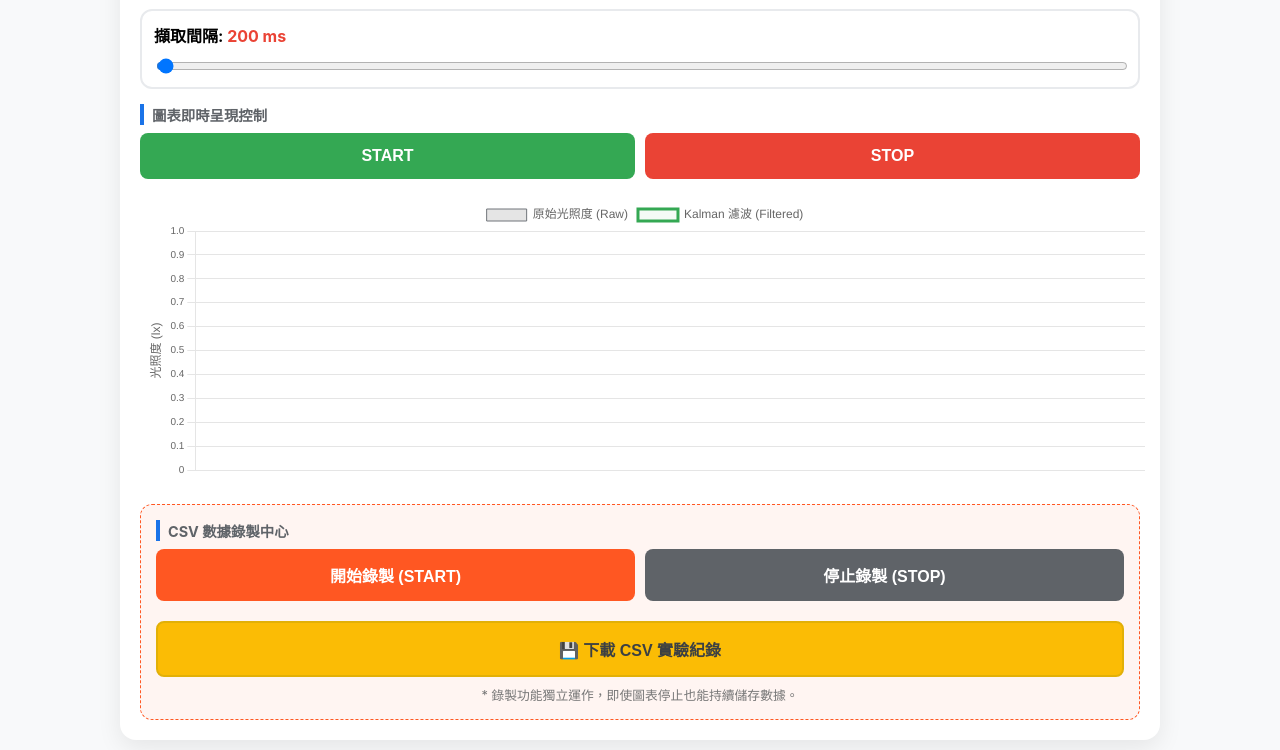
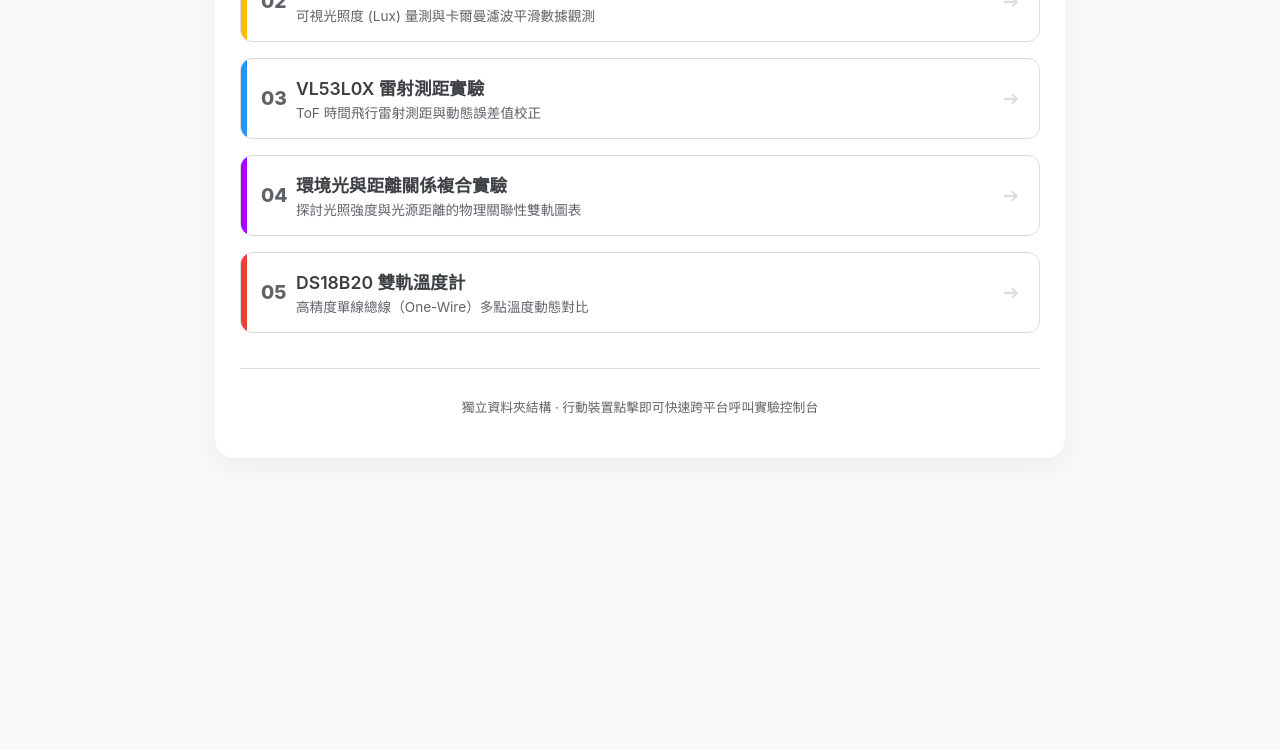
Before and after one commit to m929014-bot/science, a plain HTML site: page index.html in a window 1280 px wide. Shown: the part 311-1061 px from the top of the page. After the commit the page ends 800 px from the top, so only its background shows below. Drawn offline with nearby package versions, Linux system fonts and the light colour scheme.

Commit message:
Add files via upload

```diff
--- a/index.html
+++ b/index.html
@@ -3,273 +3,217 @@
 <head>
     <meta charset="UTF-8">
     <meta name="viewport" content="width=device-width, initial-scale=1.0, maximum-scale=1.0, user-scalable=no">
-    <title>ESP32-C3 科學實驗終端 - 光照度濾波</title>
-    <script src="https://cdn.jsdelivr.net/npm/chart.js"></script>
+    <title>ESP32-C3 科學實驗終端控制台</title>
     <style>
         :root {
             --primary-color: #1a73e8;
-            --success-color: #34a853;
-            --danger-color: #ea4335;
-            --warning-color: #fbbc05;
-            --record-color: #ff5722;
+            --bg-color: #f8f9fa;
+            --card-bg: #ffffff;
+            --text-color: #3c4043;
+            --text-muted: #5f6368;
+            --border-color: #dadce0;
+            --hover-shadow: 0 4px 20px rgba(26, 115, 232, 0.15);
+
+            /* 各實驗主題代表色 */
+            --color-bmp: #ff9800;
+            --color-bh: #fbbc05;
+            --color-vl: #2196f3;
+            --color-envdis: #aa00ff;
+            --color-ds: #ea4335;
         }
 
-        body { font-family: -apple-system, sans-serif; background: #f8f9fa; margin: 0; padding: 10px; display: flex; justify-content: center; }
-        .container { width: 100%; max-width: 1000px; background: white; padding: 20px; border-radius: 16px; box-shadow: 0 8px 24px rgba(0,0,0,0.08); border-top: 5px solid #ccc; }
+        body {
+            font-family: -apple-system, BlinkMacSystemFont, "Segoe UI", Roboto, "Helvetica Neue", Arial, sans-serif;
+            background-color: var(--bg-color);
+            color: var(--text-color);
+            margin: 0;
+            padding: 20px 10px;
+            display: flex;
+            justify-content: center;
+            align-items: center;
+            min-height: 100vh;
+            box-sizing: border-box;
+        }
 
-        h2 { text-align: center; color: #3c4043; margin: 0 0 20px 0; }
+        .container {
+            width: 100%;
+            max-width: 800px;
+            background: var(--card-bg);
+            padding: 30px 25px;
+            border-radius: 20px;
+            box-shadow: 0 10px 30px rgba(0,0,0,0.05);
+            border-top: 6px solid var(--primary-color);
+        }
 
-        .section-label { font-size: 0.9rem; font-weight: bold; color: #5f6368; margin-top: 15px; margin-bottom: 8px; display: block; border-left: 4px solid var(--primary-color); padding-left: 8px; }
+        header {
+            text-align: center;
+            margin-bottom: 35px;
+        }
 
-        /* 按鈕與排版 */
-        .btn-group { display: flex; flex-wrap: wrap; gap: 10px; margin-bottom: 10px; }
-        button { flex: 1; min-width: 100px; padding: 14px; border: none; border-radius: 8px; font-size: 1rem; font-weight: bold; cursor: pointer; transition: 0.2s; }
-        button:active { opacity: 0.7; transform: scale(0.98); }
+        h1 {
+            color: var(--text-color);
+            font-size: 1.8rem;
+            margin: 0 0 10px 0;
+            font-weight: 700;
+        }
 
-        .btn-connect { background: var(--primary-color); color: white; width: 100%; margin-bottom: 15px; font-size: 1.1rem; }
-        .btn-start { background: var(--success-color); color: white; }
-        .btn-stop { background: var(--danger-color); color: white; }
-        .btn-record-start { background: var(--record-color); color: white; }
-        .btn-record-stop { background: #5f6368; color: white; }
-        .btn-download { background: var(--warning-color); color: #3c4043; width: 100%; margin-top: 10px; border: 2px solid #e2b007; }
+        p.subtitle {
+            color: var(--text-muted);
+            font-size: 0.95rem;
+            margin: 0;
+        }
 
-        /* 數值顯示 */
-        .display-grid { display: grid; grid-template-columns: repeat(auto-fit, minmax(150px, 1fr)); gap: 15px; margin-bottom: 10px; }
-        .card { background: #f1f3f4; padding: 15px; border-radius: 12px; text-align: center; }
-        .val { font-size: 3rem; font-weight: 800; color: var(--primary-color); line-height: 1.2; }
-        .unit { font-size: 1.1rem; color: #70757a; margin-left: 4px; }
+        .menu-list {
+            display: flex;
+            flex-direction: column;
+            gap: 16px;
+        }
 
-        /* 區分原始與濾波顏色 */
-        .raw-color { color: #70757a; }
-        .filter-color { color: var(--success-color); }
+        .menu-item {
+            display: flex;
+            align-items: center;
+            padding: 16px 20px;
+            background: var(--card-bg);
+            border: 1px solid var(--border-color);
+            border-radius: 12px;
+            text-decoration: none;
+            color: var(--text-color);
+            transition: all 0.25s ease;
+            position: relative;
+            overflow: hidden;
+        }
 
-        /* 滑桿 */
-        .slider-section { background: #fff; border: 2px solid #e8eaed; padding: 12px; border-radius: 12px; margin-bottom: 15px; }
-        .slider-header { display: flex; justify-content: space-between; margin-bottom: 8px; font-weight: bold; }
-        input[type=range] { width: 100%; height: 10px; cursor: pointer; }
+        .menu-item::before {
+            content: '';
+            position: absolute;
+            left: 0;
+            top: 0;
+            height: 100%;
+            width: 6px;
+            background-color: var(--primary-color);
+        }
 
-        /* 圖表 */
-        .chart-container { position: relative; height: 35vh; min-height: 250px; width: 100%; margin: 15px 0; background: #fff; border-radius: 8px; padding: 5px; }
+        .item-bmp::before { background-color: var(--color-bmp); }
+        .item-bh::before { background-color: var(--color-bh); }
+        .item-vl::before { background-color: var(--color-vl); }
+        .item-envdis::before { background-color: var(--color-envdis); }
+        .item-ds::before { background-color: var(--color-ds); }
 
-        /* 底部錄製區塊 */
-        .footer-record-zone { background: #fff5f2; padding: 15px; border-radius: 12px; border: 1px dashed var(--record-color); margin-top: 20px; }
-        #recordStatus { font-size: 0.85rem; float: right; display: none; }
-        .recording-text { display: inline !important; color: var(--danger-color); font-weight: bold; animation: blink 1s infinite; }
-        @keyframes blink { 50% { opacity: 0.3; } }
+        .menu-item:hover {
+            transform: translateY(-2px);
+            border-color: transparent;
+        }
 
-        @media (max-width: 600px) {
-            .val { font-size: 2.5rem; }
-            button { padding: 12px; font-size: 0.9rem; }
+        .item-bmp:hover { box-shadow: 0 4px 20px rgba(255, 152, 0, 0.15); }
+        .item-bh:hover { box-shadow: 0 4px 20px rgba(251, 188, 5, 0.15); }
+        .item-vl:hover { box-shadow: 0 4px 20px rgba(33, 150, 243, 0.15); }
+        .item-envdis:hover { box-shadow: 0 4px 20px rgba(170, 0, 255, 0.15); }
+        .item-ds:hover { box-shadow: 0 4px 20px rgba(234, 67, 53, 0.15); }
+
+        .item-number {
+            font-size: 1.2rem;
+            font-weight: 800;
+            color: var(--text-muted);
+            width: 35px;
+            flex-shrink: 0;
+        }
+
+        .item-content {
+            flex-grow: 1;
+        }
+
+        .item-title {
+            font-size: 1.1rem;
+            font-weight: 600;
+            margin-bottom: 2px;
+        }
+
+        .item-desc {
+            font-size: 0.85rem;
+            color: var(--text-muted);
+        }
+
+        .item-arrow {
+            font-size: 1.2rem;
+            color: var(--border-color);
+            transition: transform 0.25s ease;
+            margin-left: 10px;
+        }
+
+        .menu-item:hover .item-arrow {
+            color: var(--text-color);
+            transform: translateX(4px);
+        }
+
+        footer {
+            text-align: center;
+            margin-top: 35px;
+            font-size: 0.8rem;
+            color: var(--text-muted);
+            border-top: 1px solid var(--border-color);
+            padding-top: 15px;
         }
     </style>
 </head>
 <body>
 
-<div class="container" id="mainContainer">
-    <h2>科學實驗數據中心 (光照度 Kalman 濾波)</h2>
+    <div class="container">
+        <header>
+            <h1>ESP32-C3 科學實驗終端控制台</h1>
+            <p class="subtitle">行動跨平台數據觀測與實驗紀錄系統</p>
+        </header>
 
-    <button class="btn-connect" onclick="connectBLE()">🔗 連接 ESP32-C3 裝置</button>
+        <div class="menu-list">
+            <a href="bmp280/" class="menu-item item-bmp">
+                <div class="item-number">01</div>
+                <div class="item-content">
+                    <div class="item-title">BMP280 氣壓與溫度實驗</div>
+                    <div class="item-desc">觀測即時大氣壓力與動態溫度變化曲線</div>
+                </div>
+                <div class="item-arrow">➔</div>
+            </a>
 
-    <div class="display-grid">
-        <div class="card"><h3>原始光照度</h3><div><span id="rawLuxVal" class="val raw-color">--</span><span class="unit">lx</span></div></div>
-        <div class="card"><h3>Kalman 濾波值</h3><div><span id="filteredLuxVal" class="val filter-color">--</span><span class="unit">lx</span></div></div>
+            <a href="bh1750/" class="menu-item item-bh">
+                <div class="item-number">02</div>
+                <div class="item-content">
+                    <div class="item-title">BH1750 環境光度實驗</div>
+                    <div class="item-desc">可視光照度 (Lux) 量測與卡爾曼濾波平滑數據觀測</div>
+                </div>
+                <div class="item-arrow">➔</div>
+            </a>
+
+            <a href="vl53/" class="menu-item item-vl">
+                <div class="item-number">03</div>
+                <div class="item-content">
+                    <div class="item-title">VL53L0X 雷射測距實驗</div>
+                    <div class="item-desc">ToF 時間飛行雷射測距與動態誤差值校正</div>
+                </div>
+                <div class="item-arrow">➔</div>
+            </a>
+
+            <a href="env_dis/" class="menu-item item-envdis">
+                <div class="item-number">04</div>
+                <div class="item-content">
+                    <div class="item-title">環境光與距離關係複合實驗</div>
+                    <div class="item-desc">探討光照強度與光源距離的物理關聯性雙軌圖表</div>
+                </div>
+                <div class="item-arrow">➔</div>
+            </a>
+
+            <a href="ds18b20/" class="menu-item item-ds">
+                <div class="item-number">05</div>
+                <div class="item-content">
+                    <div class="item-title">DS18B20 雙軌溫度計</div>
+                    <div class="item-desc">高精度單線總線（One-Wire）多點溫度動態對比</div>
+                </div>
+                <div class="item-arrow">➔</div>
+            </a>
+        </div>
+
+        <footer>
+            <p>獨立資料夾結構 · 行動裝置點擊即可快速跨平台呼叫實驗控制台</p>
+        </footer>
     </div>
 
-    <div class="slider-section">
-        <div class="slider-header">
-            <span>擷取間隔: <span id="intervalLabel" style="color:var(--danger-color)">200 ms</span></span>
-        </div>
-        <input type="range" id="intervalRange" min="100" max="60000" step="100" value="200" oninput="handleSliderChange(this.value)">
-    </div>
-
-    <span class="section-label">圖表即時呈現控制</span>
-    <div class="btn-group">
-        <button class="btn-start" onclick="toggleDisplay(true)">START</button>
-        <button class="btn-stop" onclick="toggleDisplay(false)">STOP</button>
-    </div>
-
-    <div class="chart-container">
-        <canvas id="myChart"></canvas>
-    </div>
-
-    <div class="footer-record-zone">
-        <span class="section-label" style="margin-top:0;">CSV 數據錄製中心 <span id="recordStatus">● 錄製中...</span></span>
-        <div class="btn-group">
-            <button class="btn-record-start" onclick="toggleRecord(true)">開始錄製 (START)</button>
-            <button class="btn-record-stop" onclick="toggleRecord(false)">停止錄製 (STOP)</button>
-        </div>
-        <button class="btn-download" onclick="exportCSV()">💾 下載 CSV 實驗紀錄</button>
-        <div style="font-size: 0.8rem; color: #777; margin-top: 8px; text-align: center;">
-            * 錄製功能獨立運作，即使圖表停止也能持續儲存數據。
-        </div>
-    </div>
-</div>
-
-<script>
-let bleDevice, characteristic;
-let isDisplaying = false;
-let isRecording = false;
-let csvData = [["時間", "原始光照度(lx)", "Kalman濾波值(lx)"]];
-let chart;
-let updateIntervalTime = 200;
-let lastUpdateTime = 0;
-
-// 定義與韌體端相同的 UUID
-const SERVICE_UUID = '4fafc201-1fb5-459e-8fcc-c5c9c331914b';
-const CHARACTERISTIC_UUID = 'beb5483e-36e1-4688-b7f5-ea07361b26a8';
-
-function initChart() {
-    const ctx = document.getElementById('myChart').getContext('2d');
-    chart = new Chart(ctx, {
-        type: 'line',
-        data: {
-            labels: [],
-            datasets: [
-                {
-                    label: '原始光照度 (Raw)',
-                    borderColor: '#70757a',
-                    borderWidth: 1,
-                    pointRadius: 0,
-                    fill: false,
-                    data: [],
-                    tension: 0.2
-                },
-                {
-                    label: 'Kalman 濾波 (Filtered)',
-                    borderColor: '#34a853',
-                    backgroundColor: 'rgba(52, 168, 83, 0.05)',
-                    borderWidth: 3,
-                    pointRadius: 0,
-                    fill: true,
-                    data: [],
-                    tension: 0.2
-                }
-            ]
-        },
-        options: {
-            responsive: true,
-            maintainAspectRatio: false,
-            scales: {
-                x: { display: false },
-                y: { beginAtZero: true, title: { display: true, text: '光照度 (lx)' }, ticks: { font: { size: 10 } } }
-            },
-            plugins: { legend: { display: true, position: 'top' } }
-        }
-    });
-}
-
-function handleSliderChange(val) {
-    toggleDisplay(false);
-    updateIntervalTime = val;
-    document.getElementById('intervalLabel').innerText = val >= 1000 ? (val/1000).toFixed(1) + " 秒" : val + " ms";
-}
-
-async function connectBLE() {
-    try {
-        bleDevice = await navigator.bluetooth.requestDevice({
-            filters: [
-                { namePrefix: 'ESP32' }
-            ],
-            optionalServices: [SERVICE_UUID]
-        });
-        const server = await bleDevice.gatt.connect();
-        const service = await server.getPrimaryService(SERVICE_UUID);
-        characteristic = await service.getCharacteristic(CHARACTERISTIC_UUID);
-        await characteristic.startNotifications();
-        characteristic.addEventListener('characteristicvaluechanged', handleNotifications);
-
-        alert(`已成功連接至：${bleDevice.name}`);
-    } catch (e) {
-        alert("無法連線，請確認藍牙與權限。");
-    }
-}
-
-function handleNotifications(event) {
-    let now = Date.now();
-    if (now - lastUpdateTime < updateIntervalTime) return;
-    lastUpdateTime = now;
-
-    let value = event.target.value;
-    // 解碼與原包裝對應的兩個 Int32 數值
-    let rawLux = value.getInt32(0, true) / 100;
-    let filteredLux = value.getInt32(4, true) / 100;
-
-    // 即時顯示
-    if (isDisplaying) {
-        document.getElementById('rawLuxVal').innerText = rawLux.toFixed(1);
-        document.getElementById('filteredLuxVal').innerText = filteredLux.toFixed(1);
-
-        chart.data.labels.push(new Date().toLocaleTimeString());
-        chart.data.datasets[0].data.push(rawLux);
-        chart.data.datasets[1].data.push(filteredLux);
-
-        if (chart.data.labels.length > 50) {
-            chart.data.labels.shift();
-            chart.data.datasets[0].data.shift();
-            chart.data.datasets[1].data.shift();
-        }
-        chart.update('none');
-    }
-
-    // CSV 錄製
-    if (isRecording) {
-        csvData.push([new Date().toLocaleString(), rawLux, filteredLux]);
-    }
-}
-
-function toggleDisplay(state) {
-    isDisplaying = state;
-    document.getElementById('mainContainer').style.borderTopColor = state ? "var(--success-color)" : "#ccc";
-}
-
-function toggleRecord(state) {
-    isRecording = state;
-    const status = document.getElementById('recordStatus');
-    if (state) {
-        status.className = 'recording-text';
-    } else {
-        status.className = '';
-        if(csvData.length > 1) alert("已停止錄製，目前存有 " + (csvData.length - 1) + " 筆數據。");
-    }
-}
-
-function exportCSV() {
-    if(csvData.length <= 1) return alert("目前沒有錄製中的數據可供下載。");
-
-    let csvContent = "\uFEFF" + csvData.map(e => e.join(",")).join("\n");
-
-    if (navigator.share) {
-        let blob = new Blob([csvContent], { type: 'text/csv;charset=utf-8;' });
-        let file = new File([blob], `光照實驗紀錄_${new Date().getTime()}.csv`, { type: 'text/csv' });
-
-        navigator.share({
-            files: [file],
-            title: '實驗數據下載',
-            text: '這是來自 ESP32-C3 的光照 Kalman 濾波實驗數據'
-        }).then(() => console.log('分享成功'))
-          .catch((error) => console.log('分享失敗', error));
-    } else {
-        let newWindow = window.open();
-        if (newWindow) {
-            newWindow.document.write("<pre>" + csvContent + "</pre>");
-            newWindow.document.close();
-            alert("iOS 瀏覽器限制下載。已在新分頁開啟數據，請全選並複製文字，貼上至 Excel 即可。");
-        } else {
-            alert("新分頁被瀏覽器阻擋，請允許彈跳視窗。");
-        }
-    }
-}
-
-window.onload = initChart;
-
-    // 自動在左上角生成一個精美的返回連結
-    const backBtn = document.createElement('a');
-    backBtn.href = '../';
-    backBtn.innerHTML = '📂 主選單';
-    backBtn.style.cssText = 'position:fixed; top:12px; left:12px; z-index:9999; background:#3c4043; color:#fff; text-decoration:none; padding:6px 12px; border-radius:8px; font-size:14px; opacity:0.8; box-shadow:0 2px 5px rgba(0,0,0,0.2); transition:0.2s;';
-    backBtn.onmouseover = () => backBtn.style.opacity = '1';
-    backBtn.onmouseout = () => backBtn.style.opacity = '0.8';
-    document.body.appendChild(backBtn);
-</script>
 </body>
 </html>
```
